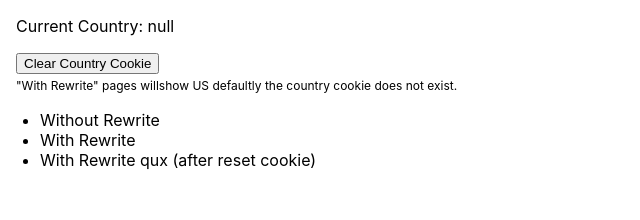
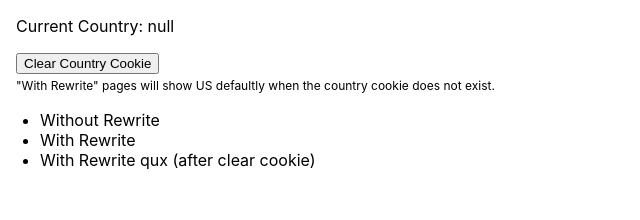
Before and after one commit to sinanbekar/nextjs-prefetch-with-rewrite-country, a Next.js app: page / in a window 1280 px wide. Shown: the top 220 px of the page, without its empty margins (0-640 px from the left). Built offline with nearby package versions, Linux system fonts and the light colour scheme.

Commit message:
typo fix

```diff
--- a/pages/index.js
+++ b/pages/index.js
@@ -33,7 +33,7 @@ export default function Home() {
             <button onClick={clearCookie}>Clear Country Cookie</button>
             <br />
             <small style={{ fontSize: "12px" }}>
-              &quot;With Rewrite&quot; pages willshow US defaultly the
+              &quot;With Rewrite&quot; pages will show US defaultly when the
               country cookie does not exist.
             </small>
           </div>
@@ -46,7 +46,7 @@ export default function Home() {
             <Link href="/with-rewrite">With Rewrite</Link>
           </li>
           <li>
-            <Link href="/with-rewrite/qux">With Rewrite qux (after reset cookie)</Link>
+            <Link href="/with-rewrite/qux">With Rewrite qux (after clear cookie)</Link>
           </li>
         </ul>
       </main>
```
